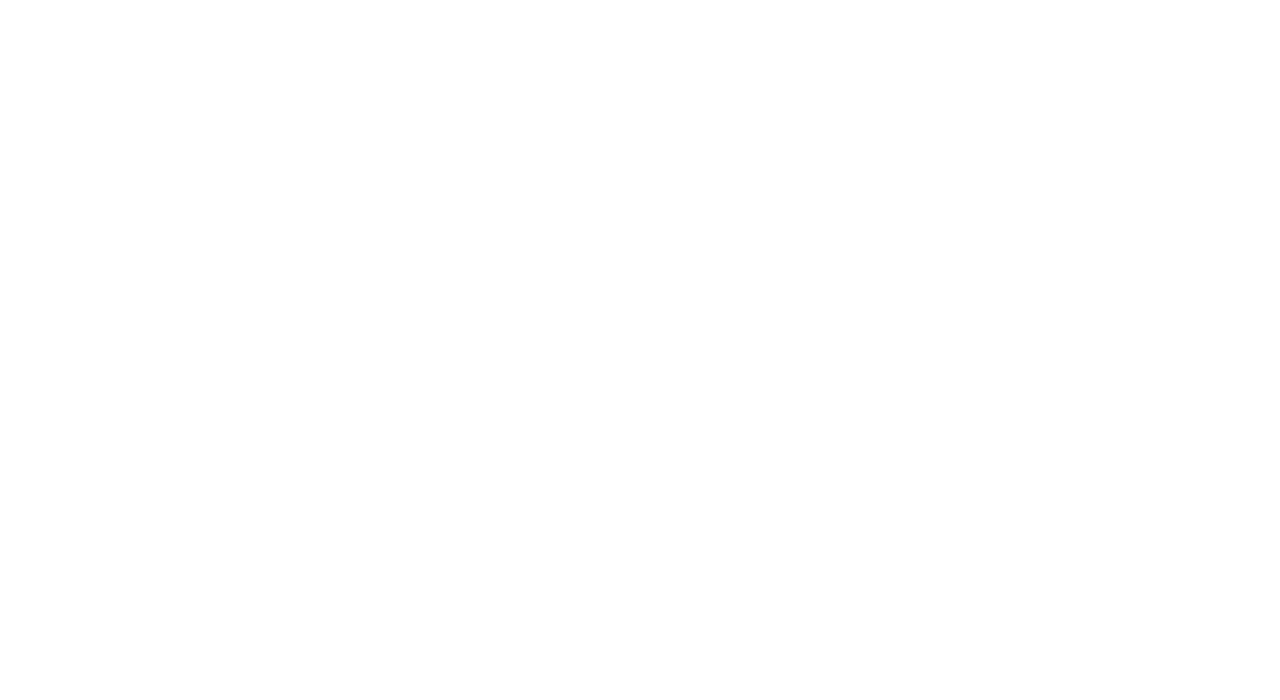
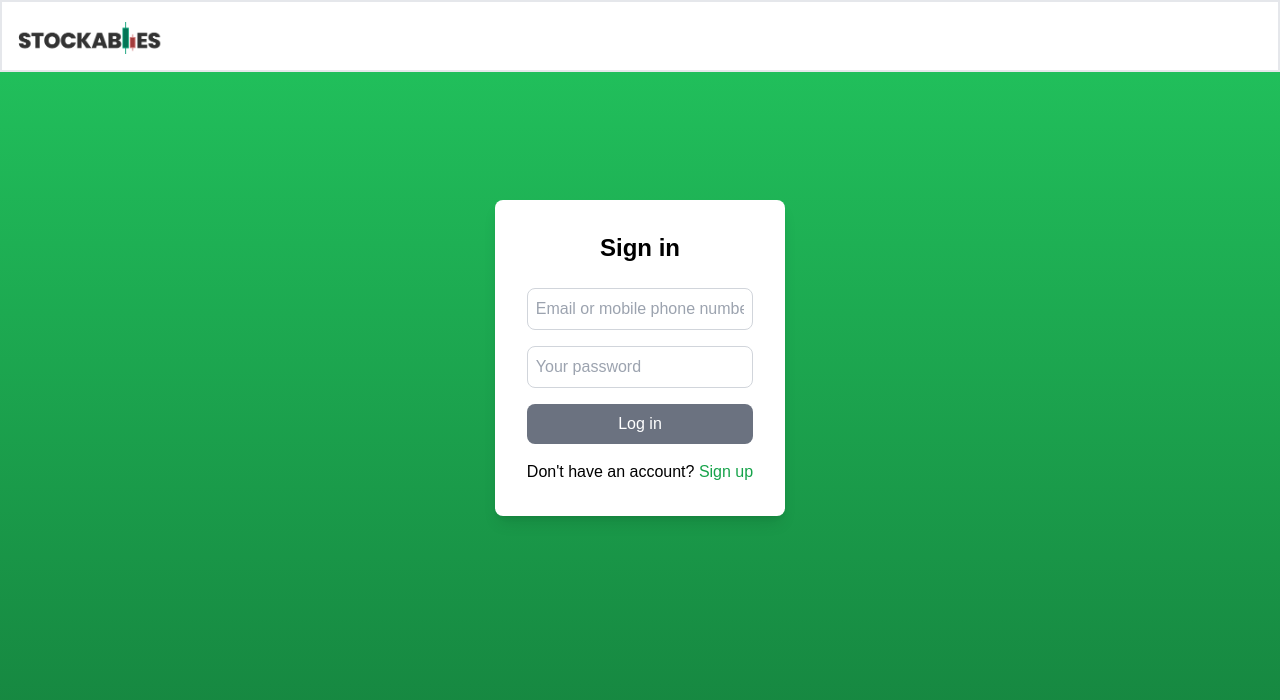
Before and after one commit to hendrSet312/Soft-Eng, a React (Vite) app in the folder stockable/: page /login in a window 1280 px wide. Before the commit this address had no page. Shown: the top 700 px of the page. Built offline with nearby package versions, Linux system fonts and the light colour scheme.

Commit message:
login page (blm selesai, gatau kenapa)

```diff
--- a/stockable/src/App.jsx
+++ b/stockable/src/App.jsx
@@ -1,6 +1,6 @@
 import React from 'react';
 import { BrowserRouter as Router, Route, Routes } from 'react-router-dom';
-import { DashboardPage, SignUpPage } from './pages';
+import { DashboardPage, SignUpPage, LoginPage } from './pages';
 
 function App() {
   return (
@@ -9,6 +9,7 @@
         <Routes>
           <Route path="/" element={<DashboardPage />} />
           <Route path="/signup" element={<SignUpPage />} />
+          <Route path="/login" element={<LoginPage />} />
         </Routes>
       </div>
     </Router>
--- /dev/null
+++ b/stockable/src/pages/LoginPage.jsx
@@ -0,0 +1,69 @@
+import React, { useState } from 'react';
+import axios from 'axios';
+import { useNavigate } from 'react-router-dom';
+import { HeaderLogSign } from '../components';
+
+const LoginPage = () => {
+  const [formData, setFormData] = useState({
+    emailOrPhone: '',
+    password: ''
+  });
+
+  const navigate = useNavigate();
+
+  const handleChange = (e) => {
+    setFormData({ ...formData, [e.target.name]: e.target.value });
+  };
+
+  const handleSubmit = async (e) => {
+    e.preventDefault();
+    try {
+      const response = await axios.post('http://localhost:5000/api/login', formData);
+      console.log('Login successful:', response.data);
+
+      // Navigate to dashboard after successful login
+      navigate('/');
+    } catch (error) {
+      console.error('Error logging in:', error);
+    }
+  };
+
+  return (
+    <div className="min-h-screen bg-gradient-to-b from-green-500 to-green-700 flex flex-col items-center gap-32">
+      <HeaderLogSign />
+      <div className="max-w-md mx-auto bg-white p-8 rounded-lg shadow-lg">
+        <h2 className="text-2xl font-bold mb-6 text-center">Sign in</h2>
+        <form onSubmit={handleSubmit}>
+          <div className="mb-4">
+            <input
+              className="w-full border border-gray-300 p-2 rounded-lg"
+              type="text"
+              name="emailOrPhone"
+              placeholder="Email or mobile phone number"
+              value={formData.emailOrPhone}
+              onChange={handleChange}
+              required
+            />
+          </div>
+          <div className="mb-4 relative">
+            <input
+              className="w-full border border-gray-300 p-2 rounded-lg"
+              type="password"
+              name="password"
+              placeholder="Your password"
+              value={formData.password}
+              onChange={handleChange}
+              required
+            />
+          </div>
+          <button className="w-full bg-gray-500 text-white p-2 rounded-lg hover:bg-gray-600">
+            Log in
+          </button>
+        </form>
+        <p className="text-center mt-4">Don't have an account? <a href="/signup" className="text-green-600">Sign up</a></p>
+      </div>
+    </div>
+  );
+};
+
+export default LoginPage;
--- a/stockable/src/pages/index.js
+++ b/stockable/src/pages/index.js
@@ -1,3 +1,4 @@
 // src/pages/index.js
 export { default as DashboardPage } from './DashboardPage';
 export { default as SignUpPage } from './SignUpPage';
+export { default as LoginPage } from './LoginPage';
```
Also changed, not shown: 2 other files (tests, documents, lock files or other folders).
